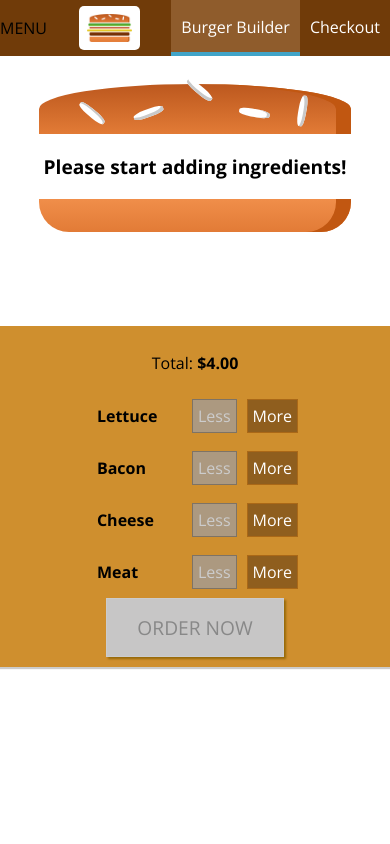
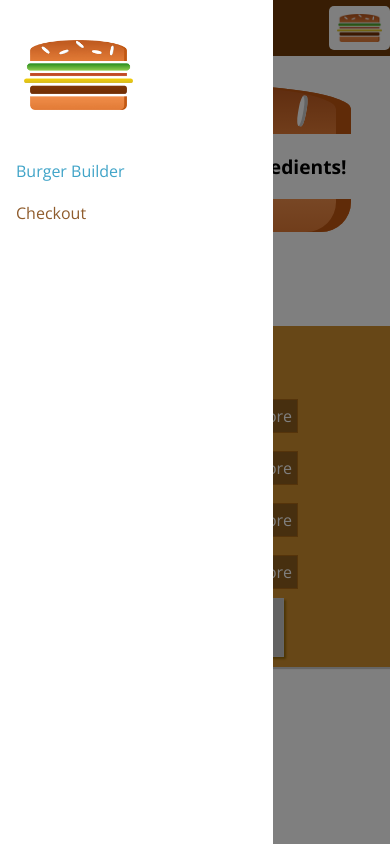
Before and after one commit to oballematt/burger-builder, a React (Create React App) app: page / in a window 390 px wide. Built offline with nearby package versions, Linux system fonts and the light colour scheme.

Commit message:
adding side drawer component for mobile and adding conditiionals to open and close it.

```diff
--- a/src/components/Layout/Layout.js
+++ b/src/components/Layout/Layout.js
@@ -1,18 +1,30 @@
-import React from 'react'
+import React, { Component } from 'react'
 
 import Aux from "../../hoc/Auxiliary"
 import styles from "./Layout.module.css"
 import Toolbar from '../Navigation/Toolbar/Toolbar'
+import SideDrawer from '../Navigation/SideDrawer/SideDrawer'
 
-const layout = (props) => {
+class Layout extends Component  {
+    state = {
+        showSideDrawer: true
+    }
+
+    sideDrawerClosed = () => {
+        this.setState({showSideDrawer: false})
+    }
+    render() {
         return (
             <Aux>
                <Toolbar />
+               <SideDrawer closed={this.sideDrawerClosed} open={this.state.showSideDrawer} />
                 <main className={styles.content}>
-                {props.children}
+                    {this.props.children}
                 </main>
             </Aux>
         )
     }
 
-export default layout
+}
+
+export default Layout
--- a/src/components/Logo/Logo.js
+++ b/src/components/Logo/Logo.js
@@ -2,9 +2,9 @@
 
 import styles from './Logo.module.css'
 import burgerLogo from "../../assets/images/burger-logo.png"
-const logo = () => {
+const logo = (props) => {
     return (
-        <div className={styles.logo}>
+        <div className={styles.logo} >
             <img src={burgerLogo} alt="burger" />
         </div>
     )
--- a/src/components/Logo/Logo.module.css
+++ b/src/components/Logo/Logo.module.css
@@ -1,7 +1,7 @@
 .logo {
     background-color: white;
     padding: 8px;
-    height: 80%;
+    height: 100%;
     box-sizing: border-box;
     border-radius: 5px;
 }
--- a/src/components/Navigation/NavigationItems/NavigationItem/NavigationItem.module.css
+++ b/src/components/Navigation/NavigationItems/NavigationItem/NavigationItem.module.css
@@ -1,19 +1,39 @@
+.navigationItem {
+    margin: 10px 0;
+    box-sizing: border-box;
+    display: block;
+    width: 100%;
+}
+
+.navigationItem a {
+    color: #8f5C2C;
+    text-decoration: none;
+    width: 100%;
+    box-sizing: border-box;
+    display: block;
+}
+
+.navigationItem a:hover,
+.navigationItem a:active,
+.navigationItem a.active{
+    color:#40a4c8;;
+}
+
+
+@media (min-width: 500px){
     .navigationItem {
         margin: 0;
-    box-sizing: border-box;
         display: flex;
         height: 100%;
+        width: auto;
         align-items: center;
     }
 
     .navigationItem a {
         color: white;
-    text-decoration: none;
         height: 100%;
         padding: 16px 10px;
         border-bottom: 4px solid transparent;
-    box-sizing: border-box;
-    display: block;
     }
 
     .navigationItem a:hover,
@@ -23,3 +43,4 @@
         border-bottom: 4px solid #40a4c8;
         color:white;
     }
+}
--- a/src/components/Navigation/NavigationItems/NavigationItems.module.css
+++ b/src/components/Navigation/NavigationItems/NavigationItems.module.css
@@ -3,6 +3,13 @@
     padding: 0;
     list-style: none;
     display: flex;
+    flex-flow: column;
     align-items: center;
     height: 100%
 }
+
+@media (min-width: 500px){
+   .navigationItems{
+       flex-flow: row;
+   }
+}
--- /dev/null
+++ b/src/components/Navigation/SideDrawer/SideDrawer.js
@@ -0,0 +1,30 @@
+import React from 'react'
+
+import Logo from '../../Logo/Logo'
+import NavigationItems from '../NavigationItems/NavigationItems'
+import styles from "./SideDrawer.module.css"
+import Backdrop from '../../UI/Backdrop/Backdrop'
+import Aux from '../../../hoc/Auxiliary'
+
+
+const sideDrawer = (props) => {
+    let attachedClasses = [styles.sideDrawer, styles.close]
+    if (props.open) {
+        attachedClasses = [styles.sideDrawer, styles.open]
+    }
+    return (
+        <Aux>
+            <Backdrop show={props.open} clicked={props.closed}/>
+            <div className={attachedClasses.join(' ')}>
+                <div className={styles.logo}>
+                    <Logo/>
+                </div>
+                <nav>
+                    <NavigationItems />
+                </nav>
+            </div>
+        </Aux>
+    )
+}
+
+export default sideDrawer
--- /dev/null
+++ b/src/components/Navigation/SideDrawer/SideDrawer.module.css
@@ -0,0 +1,32 @@
+.sideDrawer {
+    position: fixed;
+    width: 280px;
+    max-width: 70%;
+    height: 100%;
+    left: 0;
+    top: 0;
+    z-index: 200;
+    background-color: white;
+    padding: 32px 16px;
+    box-sizing: border-box;
+    transition: transform 0.3s ease-out;
+}
+
+@media (min-width: 500px) {
+    .sideDrawer{
+        display: none;
+    }
+}
+
+.open{
+    transform: translateX(0)
+}
+
+.close {
+    transform: translateX(-100%)
+}
+
+.logo {
+    height: 11%;
+    margin-bottom: 32px;
+}
--- a/src/components/Navigation/Toolbar/Toolbar.js
+++ b/src/components/Navigation/Toolbar/Toolbar.js
@@ -8,8 +8,10 @@
     return (
             <header className={styles.toolbar}>
                 <div>MENU</div>
-              <Logo />
-                <nav>
+                <div className={styles.logo}>
+                <Logo />
+                </div>
+                <nav className={styles.desktopOnly}>
                    <NavigationItems />
                 </nav>
             </header>
--- a/src/components/Navigation/Toolbar/Toolbar.module.css
+++ b/src/components/Navigation/Toolbar/Toolbar.module.css
@@ -16,3 +16,13 @@
 .toolbar nav {
     height: 100%;
 }
+
+.logo {
+    height: 80%
+}
+
+@media (max-width: 499px){
+    .desktopOnly{
+        display: none;
+    }
+}
```
Lines whose indentation alone changed are shown as unchanged.
